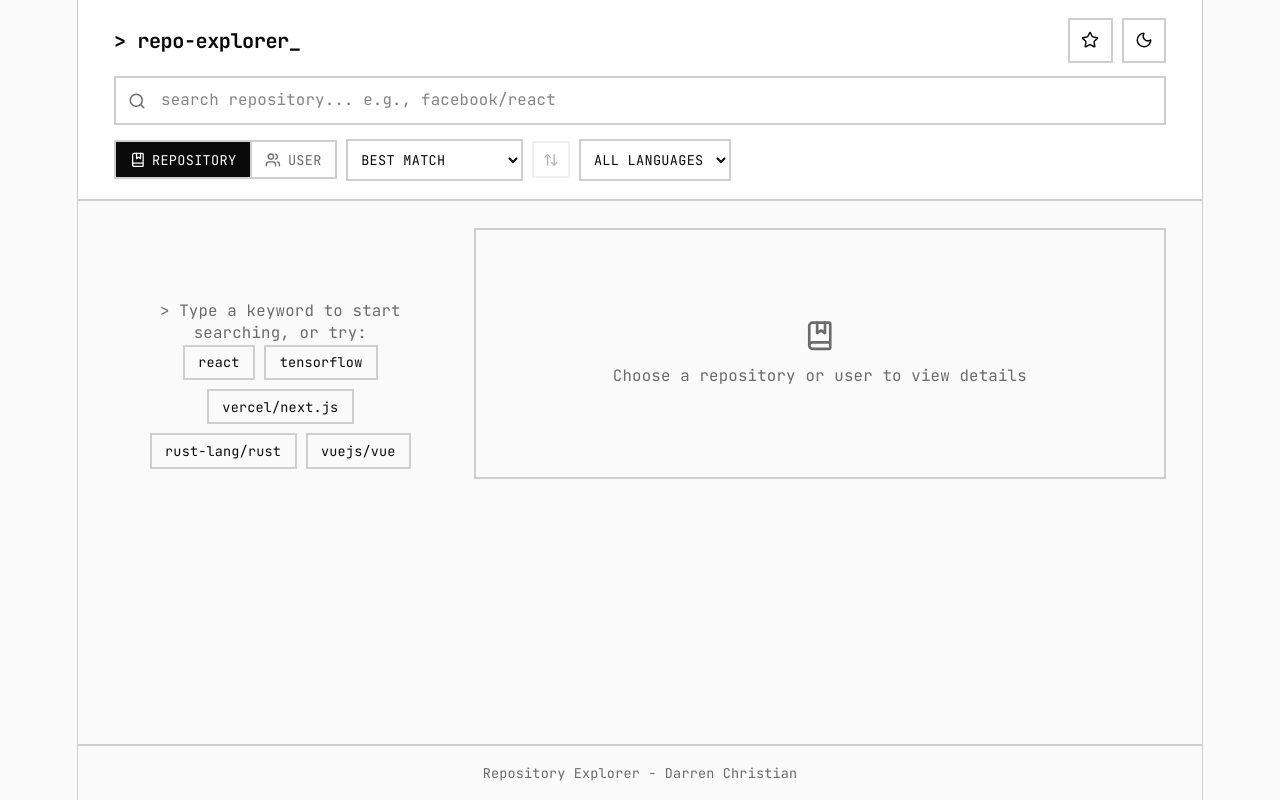
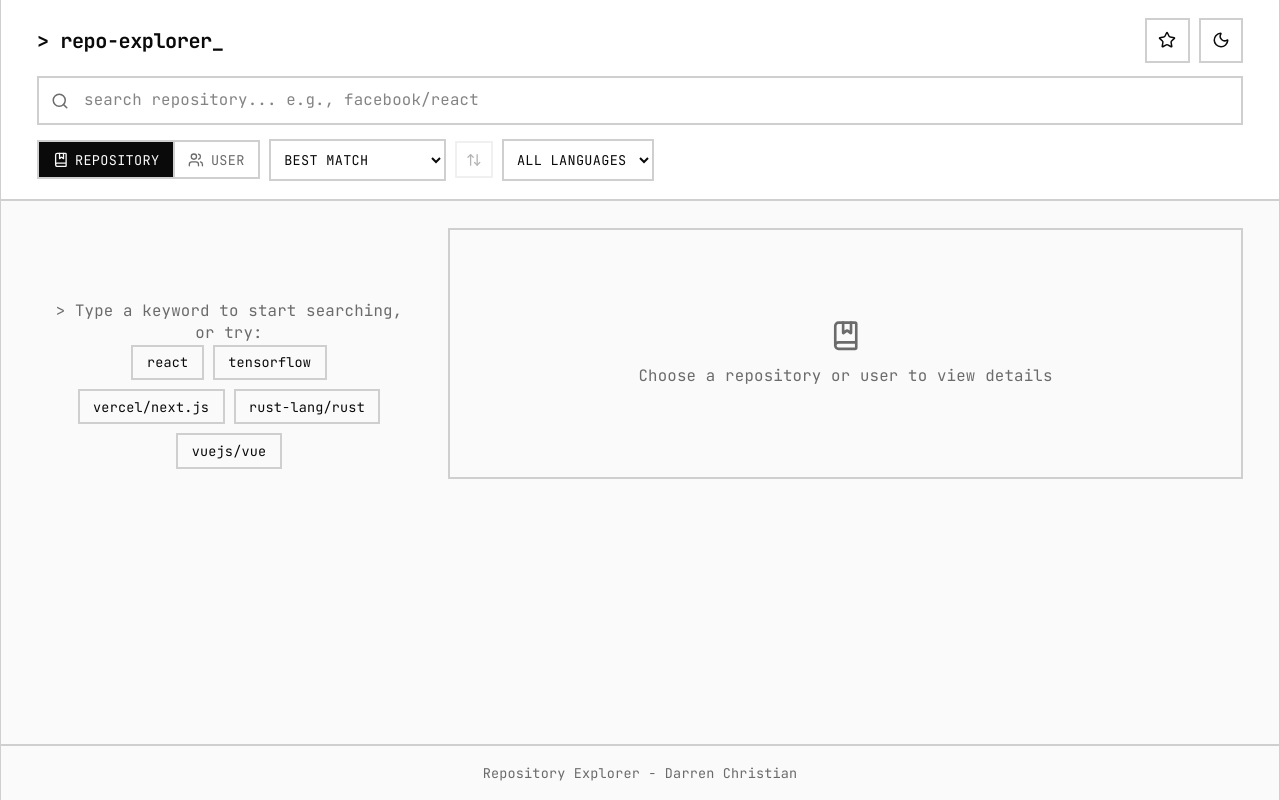
Before and after one commit to darrenchrist2/repository-explorer, a React (Vite) app: page /home in a window 1280 px wide. Built offline with nearby package versions, Linux system fonts and the light colour scheme.

Commit message:
homepage set to full screen

```diff
--- a/src/index.css
+++ b/src/index.css
@@ -56,7 +56,8 @@ body {
 }
 
 #root {
-  width: 1126px;
+  /* width: 1126px; */
+  width: 100%;
   max-width: 100%;
   margin: 0 auto;
   text-align: center;
```
